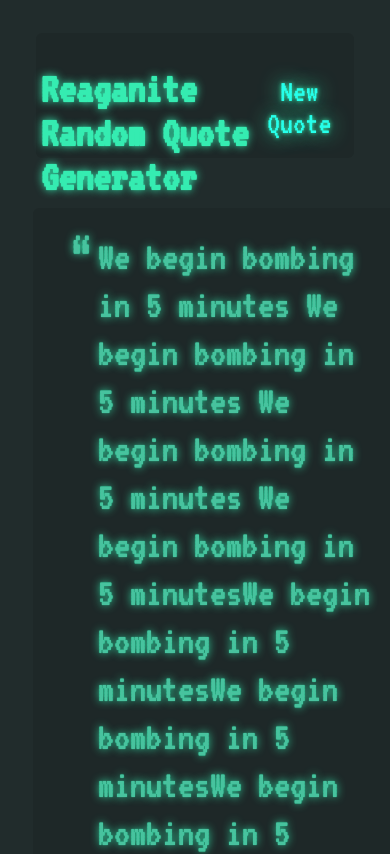
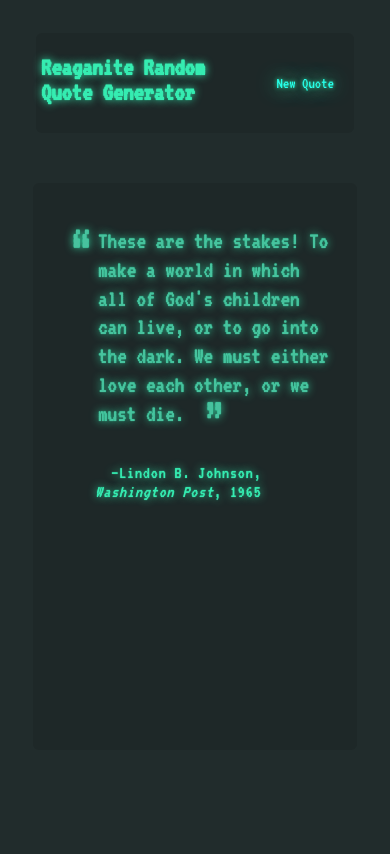
Before and after one commit to MatteoCilli/quote-generator, a plain HTML site: page index.html in a window 390 px wide. Shown: the top 854 px of the page. Drawn offline with nearby package versions, Linux system fonts and the light colour scheme.

```diff
--- a/index.html
+++ b/index.html
@@ -6,6 +6,7 @@
     <meta name="viewport" content="width=device-width, initial-scale=1.0">
     <title>Random Quote Generator</title>
     <link rel="stylesheet" href="styles.css">
+    <script src="https://code.jquery.com/jquery-3.5.1.min.js" integrity="sha256-9/aliU8dGd2tb6OSsuzixeV4y/faTqgFtohetphbbj0=" crossorigin="anonymous"></script>
 </head>
 
 <body>
@@ -15,12 +16,14 @@
     </header>
     <div class="main-container">
         <div class="reagan-box">
-            <p class="quote">We begin bombing in 5 minutes We begin bombing in 5 minutes We begin bombing in 5 minutes We begin bombing in 5 minutesWe begin bombing in 5 minutesWe begin bombing in 5 minutesWe begin bombing in 5 minutesWe begin bombing in 5 minutesWe begin
-                bombing in 5 minutes</p>
-            <p class="source">Ronald Heck If I Let Them Commies Leave With My Shit Reagan<span class="citation">Twitter</span><span class="year">2016</span></p>
+            <p class="quote" id="quote"></p>
+            <p class="source"><span id="quote-source"></span><span class="citation" id="citation">WAW</span><span class="year" id="year">WEW</span></p>
         </div>
     </div>
     <script src="script.js"></script>
+    <audio autoplay loop hidden id="coldestwar">
+        <source src="music/coldestwar.mp3" type="audio/mpeg">
+    </audio>
 </body>
 
 </html>
--- a/script.js
+++ b/script.js
@@ -0,0 +1,36 @@
+$(document).ready(function() {
+    var quoteList = [
+        { source: "Ronald Reagan", citation: "POTUS", year: "1981", quote: "Here\'s my strategy on the Cold War: we win, they lose." },
+        { source: "George Marshall", citation: "CIA", year: "1947", quote: "Although the shooting war is over, we are in the midst of a cold war which is getting warmer." },
+        { source: "Winston Churchill", citation: "Former Prime Minister of the UK", year: "1946", quote: "A shadow has fallen upon the scenes so lately lighted by the Allied victory…. From Stettin in the Baltic to Trieste in the Adriatic an iron curtain has descended across the Continent." },
+        { source: "Unknown", citation: "Foreign Affairs", year: "1947", quote: "We may be likened to two scorpions in a bottle, each capable of killing the other, but only at the risk of his own life." },
+        { source: "Lindon B. Johnson", citation: "Washington Post", year: "1965", quote: "These are the stakes! To make a world in which all of God\'s children can live, or to go into the dark. We must either love each other, or we must die." },
+        { source: "X [George Kennan]", citation: "Foreign Affairs", year: "1946", quote: "The main element of any United States policy toward the Soviet Union must be that of a long-term, patient but firm and vigilant containment of Russian expansive tendencies." },
+        { source: "Nikita Krushchev", citation: "NYT", year: "1959", quote: "If you don’t like us, don’t accept our invitations and don’t invite us to come to see you. Whether you like it or not, history is on our side. We will bury you." },
+        { source: "Dean Rusk", citation: "SecState", year: "1962", quote: "We’re eyeball to eyeball… and I think the other fellow just blinked." },
+        { source: "Jack Ryan", citation: "The Hunt for the Red October", year: "1984", quote: "You Russians like to think you\'re poets but perhaps you\'re just touchy." },
+        { source: "Ronald Reagan", citation: "Few minutes before speaking on National TV", year: "1987", quote: "My fellow Americans, I am pleased to tell you today that I’ve signed legislation that will outlaw Russia forever. We begin bombing in five minutes." },
+        { source: "Nikita Krushchev", citation: "The Man himself", year: "1957", quote: "When all the world is socialist, Switzerland will have to remain capitalist, so that it can tell us the price of everything." }
+    ];
+
+
+    function quoteGenerate() {
+        var quoteRandomize = Math.floor(Math.random() * quoteList.length);
+        var quoteMain = quoteList[quoteRandomize].quote;
+        var quoteSource = quoteList[quoteRandomize].source;
+        var quoteCitation = quoteList[quoteRandomize].citation;
+        var quoteYear = quoteList[quoteRandomize].year;
+
+        $("#quote").text(quoteMain);
+        $("#quote-source").text(quoteSource);
+        $("#citation").text(quoteCitation);
+        $("#year").text(quoteYear);
+    };
+
+    $("#reagan-btn").on("click", function() {
+        quoteGenerate();
+    });
+
+    $("#coldestwar")[0].volume = 0.025;
+    quoteGenerate();
+});
--- a/styles.css
+++ b/styles.css
@@ -61,19 +61,18 @@
 }
 
 .main-container {
-    width: 90%;
     max-width: 1024px;
-    height: 100%;
     margin: auto;
     background: rgba(0, 0, 0, 0.1);
     border-radius: 6px;
-    padding: 25px 25px 15px 55px;
+    padding: 44px 25px 15px 55px;
     border-radius: 6px;
 }
 
 .reagan-box {
     line-height: 0.5;
     font-size: 1.5rem;
+    height: 320px;
 }
 
 .quote {
@@ -107,11 +106,12 @@
 }
 
 .source {
-    font-size: 1.4rem;
+    font-size: 1.7rem;
     letter-spacing: 0.05em;
     line-height: 1.1;
     text-align: right;
     margin-right: 4em;
+    margin-top: 2em;
 }
 
 .source:before {
@@ -132,45 +132,68 @@
     font-style: normal;
 }
 
+@media (max-width: 965px) {
+    h1 {
+        font-size: 2.3rem;
+        height: 48px;
+    }
+    #reagan-btn {
+        font-size: 23px;
+    }
+    .quote {
+        font-size: 2.2rem;
+    }
+}
 
-/*
-@media (min-width: 768px) {
-    body {
-        padding: 25px;
-    }
-    header {
-        margin-bottom: 50px;
+@media (max-width: 778px) {
+    .main-container {
+        height: 80%;
     }
     h1 {
-        font-size: 3.5rem;
-        height: 73px;
-        margin-top: 20px;
-        margin-right: 5px;
+        font-size: 2rem;
     }
-    .reagan-quote {
+    #reagan-btn {
+        font-size: 22px;
+    }
+    .quote {
+        font-size: 1.9rem;
+    }
+    .source {
+        font-size: 1.4rem;
+    }
+}
+
+@media (max-width: 519px) {
+    h1 {
+        font-size: 1.7rem;
+    }
+    #reagan-btn {
+        font-size: 18px;
+    }
+    .quote {
+        font-size: 1.7rem;
+    }
+    .source {
+        font-size: 1.1rem;
+    }
+}
+
+@media (max-width: 422px) {
+    h1 {
+        font-size: 1.6rem;
+    }
+    #reagan-btn {
+        font-size: 16px;
+    }
+    .quote {
         font-size: 1.5rem;
     }
-    .main-container {
-        padding: 25px 25px 15px 55px;
-        background: rgba(0, 0, 0, 0.1);
-        border-radius: 0 4px 4px 0;
-        height: 100%;
+    .source {
+        font-size: 1.1rem;
     }
-    .quote {
-        font-size: 4rem;
-    }
-    .quote:before,
-    .quote:after {
-        font-size: 6rem;
-    }
-    .quote:before {
-        top: 0.25em;
-    }
-    .quote:after {
-        bottom: 0.1em;
-    }
-    .source {
-        font-size: 1.25rem;
+    .quote::after {
+        bottom: -0.3em;
+        margin-left: 0.4em;
+        font-size: 3.1rem;
     }
 }
-*/
```
Also changed, not shown: 1 other file.
